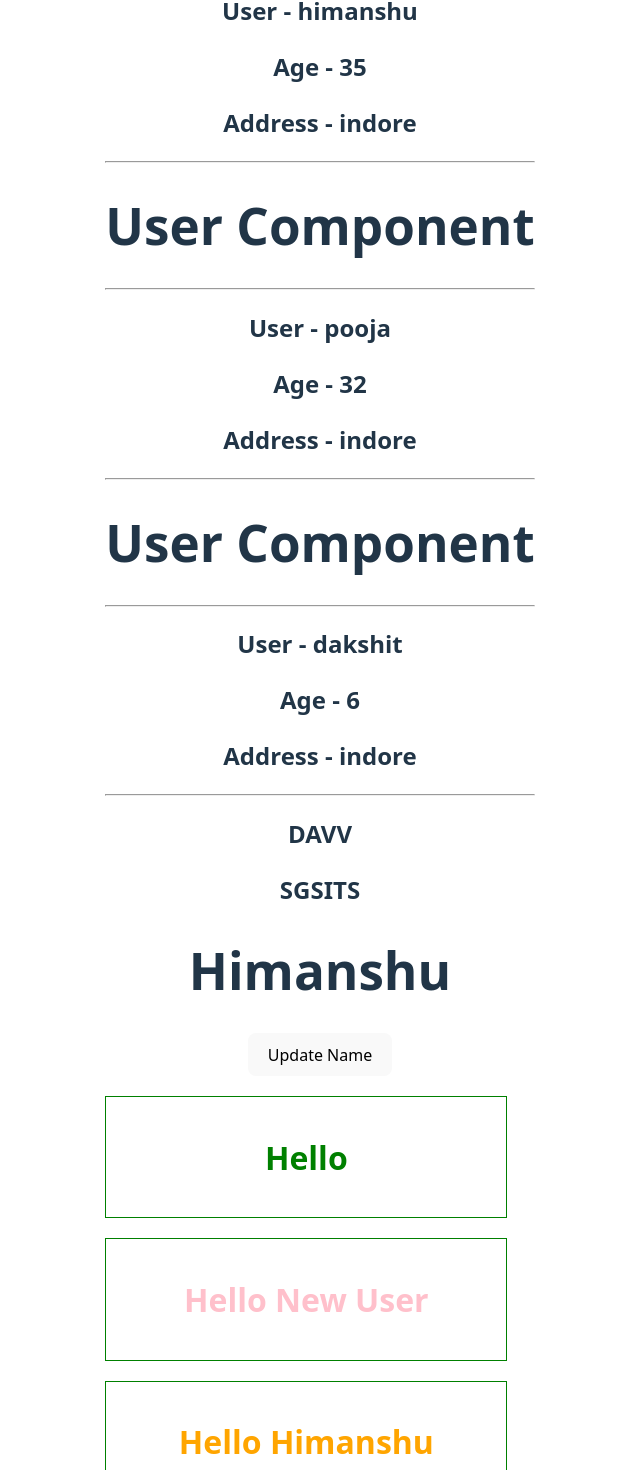
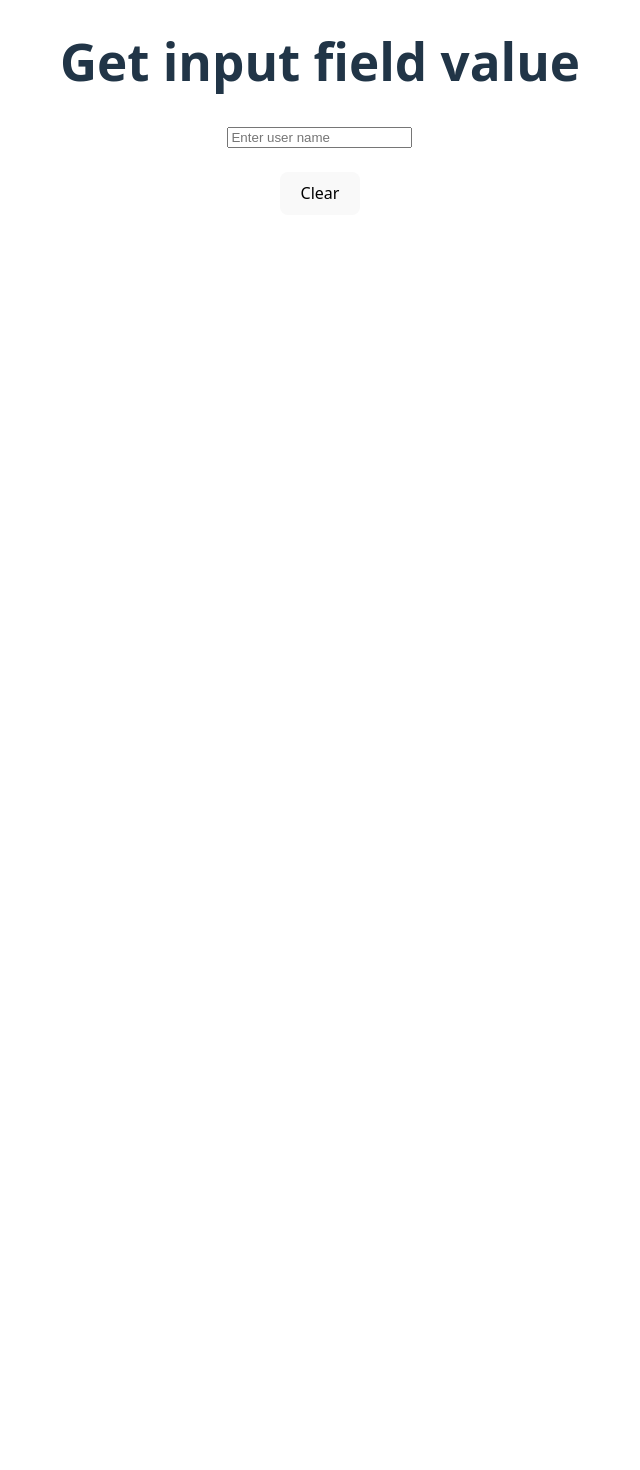
Before and after one commit to himanshusinha/ReactJsCodeStepByStep, a React (Vite) app: page / in a window 1280 px wide. Shown: the part 276-1746 px from the top of the page, without its empty margins (320-960 px from the left). After the commit the page ends 800 px from the top, so only its background shows below. Built offline with nearby package versions, Linux system fonts and the light colour scheme.

Commit message:
get input value

```diff
--- a/src/App.jsx
+++ b/src/App.jsx
@@ -1,52 +1,21 @@
 import { useState } from "react";
 import "./App.css";
-import User from "./User";
-import College from "./College";
-import Student from "./Student";
-import Wrapper from "./Wrapper";
+
 function App() {
-  const userObj = {
-    name: "himanshu",
-    age: 35,
-    address: "indore",
-  };
-  const userObj2 = {
-    name: "pooja",
-    age: 32,
-    address: "indore",
-  };
-  const userObj3 = {
-    name: "dakshit",
-    age: 6,
-    address: "indore",
-  };
-  const collegeName = ["DAVV", "SGSITS", "MEDICAPS", "VAISHNAV"];
-
-  const [student, setStudent] = useState("Himanshu");
-
+  const [value, setValue] = useState("");
   return (
     <div>
-      <h1>Props in React Js</h1>
-      {/* <User name={"Himanshu Sinha"} email={"himanshusinha011@gmai.com"} /> */}
-      <User user={userObj} />
-      <User user={userObj2} />
-      <User user={userObj3} />
-
-      <College collegeName={collegeName[0]} />
-      <College collegeName={collegeName[1]} />
-
-      {student && <Student name={student} />}
-      <button onClick={() => setStudent("Dakshit")}>Update Name</button>
-
-      <Wrapper>
-        <h4>Hello</h4>
-      </Wrapper>
-      <Wrapper color="pink">
-        <h4>Hello New User</h4>
-      </Wrapper>
-      <Wrapper color="orange">
-        <h4>Hello {student}</h4>
-      </Wrapper>
+      <h1>Get input field value</h1>
+      <input
+        type="text"
+        placeholder="Enter user name"
+        onChange={(event) => setValue(event.target.value)}
+        value={value}
+      />
+      <br />
+      <br />
+      <button onClick={() => setValue("")}>Clear</button>
+      <h1>{value}</h1>
     </div>
   );
 }
```
